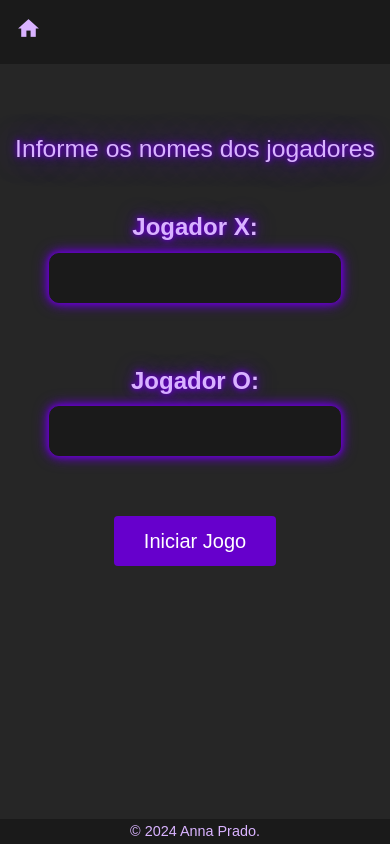
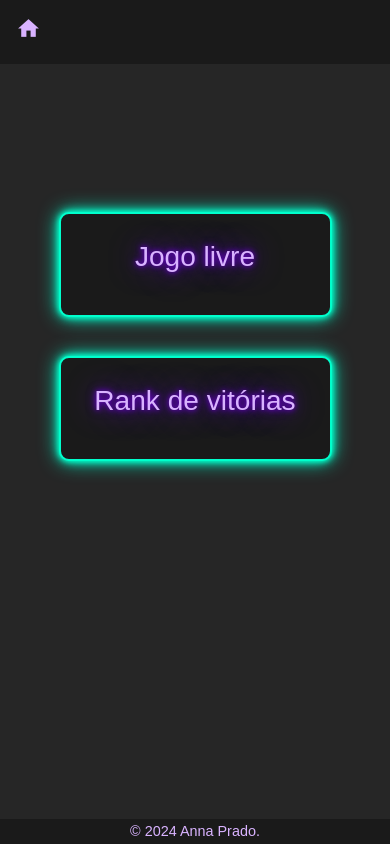
Before and after one commit to annaKarolinePrado/front-games.github.io, an Angular app: page /home-game/jogo-da-velha in a window 390 px wide. Built offline with nearby package versions, Linux system fonts and the light colour scheme; a web font is replaced by a local one.

Commit message:
Criado opções de jogadas para jogo da velha.

```diff
--- a/src/app/app.component.ts
+++ b/src/app/app.component.ts
@@ -5,9 +5,9 @@ import { RodapeComponent } from './rodape/rodape.component';
 import { LoginComponent } from './login/login.component';
 import { SignupComponent } from './signup/signup.component';
 import { HomeGameComponent } from './home-game/home-game.component';
-import { JogoDaVelhaComponent } from './home-game/jogo-da-velha/jogo-da-velha.component';
 import { GameBoardComponent } from './home-game/jogo-da-velha/game-board/game-board.component';
 import { JogoDaMemoriaComponent } from './home-game/jogo-da-memoria/jogo-da-memoria.component';
+import { JogoDaVelhaComponent } from './home-game/jogo-da-velha/jogo-da-velha.component';
 
 @Component({
   selector: 'app-root',
--- a/src/app/home-game/jogo-da-velha/jogo-da-velha.component.css
+++ b/src/app/home-game/jogo-da-velha/jogo-da-velha.component.css
@@ -1,11 +1,16 @@
-h2 {
+.free-game {
+  margin-top: 15%;
+}
+
+.name-player {
   margin-bottom: 7%;
   margin-top: 7%;
   text-shadow: 0 0 5px #6600cc, 0 0 10px #6600cc, 0 0 30px #6600cc;
 }
 
 .divPlayer,
-.buttonPlayer {
+.buttonPlayer,
+.buttonBack {
   margin-top: 35px;
 }
 
@@ -41,6 +46,7 @@ button {
 }
 
 button:hover {
+  transform: scale(1.1);
   background-color: #8000ff;
   box-shadow: 0 0 5px #6600cc, 0 0 10px #6600cc, 0 0 20px #6600cc;
 }
@@ -50,17 +56,53 @@ button:hover {
   font-size: 0.875em;
 }
 
+.card {
+  width: 37%;
+  height: 20%;
+  margin-left: 31.5%;
+  margin-bottom: 5%;
+  background-color: var(--menu-color);
+  color: var(--text-color);
+  border: 2px solid #00ffcc;
+  border-radius: 10px;
+  box-shadow: 0 0 5px #00ffcc, 0 0 10px #00ffcc, 0 0 20px #00ffcc;
+  transition: transform 0.3s;
+  cursor: pointer;
+}
+
+.card:hover {
+  transform: scale(1.1);
+}
+
+.option {
+  margin-top: 30%;
+}
+
+.option-game {
+  padding: 8%;
+  text-align: center;
+  font-size: 1.3em;
+  text-shadow: 0 0 5px #6600cc, 0 0 10px #6600cc, 0 0 30px #6600cc;
+}
+
 @media (max-width: 765px) {
-  h2 {
-    margin-top: 30%;
-  }
-
   input {
     width: calc(80% - 20px);
   }
 
-  .divPlayer,
-  .buttonPlayer {
-    margin-top: 45px;
+  .option {
+    margin-top: 50%;
+  }
+
+  .card {
+    margin-left: 15%;
+    margin-bottom: 10%;
+    width: 70%;
+    height: 50%;
+    font-size: 0.9em;
+  }
+
+  .free-game {
+    margin-top: 25%;
   }
 }
--- a/src/app/home-game/jogo-da-velha/jogo-da-velha.component.html
+++ b/src/app/home-game/jogo-da-velha/jogo-da-velha.component.html
@@ -1,11 +1,11 @@
-
-<div>
-    <h2>Informe os nomes dos jogadores</h2>
+<div *ngIf="showFreeGame" class="free-game">
+    <h2 class="name-player">Informe os nomes dos jogadores</h2>
     <div class="divPlayer">
         <label for="player1" class="player1">Jogador X:</label>
         <input id="player1" [(ngModel)]="player1" name="player1">
         <div *ngIf="player1Error" class="error">{{ player1Error }}</div>
     </div>
+
     <div class="divPlayer">
         <label for="player2" class="player2">Jogador O:</label>
         <input id="player2" [(ngModel)]="player2" name="player2">
@@ -14,4 +14,19 @@
     <div class="buttonPlayer">
         <button (click)="startGame()">Iniciar Jogo</button>
     </div>
+    <div class="buttonBack">
+        <button (click)="backToOption()">Voltar</button>
+    </div>
 </div>
+<div class="option">
+    <div class="card card-jogo-livre" (click)="homeFreeGame()" *ngIf="showCardFreeGame">
+        <div class="card-content">
+          <p class="option-game">Jogo livre</p>
+        </div>
+    </div>
+    <div class="card" *ngIf="showCardFreeGame">
+        <div class="card-content">
+          <p class="option-game">Rank de vitórias</p>
+        </div>
+    </div>
+</div>
--- a/src/app/home-game/jogo-da-velha/jogo-da-velha.component.ts
+++ b/src/app/home-game/jogo-da-velha/jogo-da-velha.component.ts
@@ -18,6 +18,19 @@ export class JogoDaVelhaComponent {
 
   constructor(private router: Router) {}
 
+  showFreeGame = false;
+  showCardFreeGame = true;
+
+  homeFreeGame() {
+    this.showFreeGame = true;
+    this.showCardFreeGame = false;
+  }
+
+  backToOption() {
+    this.showFreeGame = false;
+    this.showCardFreeGame = true;
+  }
+
   startGame(): void {
     this.player1Error = '';
     this.player2Error = '';
--- a/src/app/login/login.component.ts
+++ b/src/app/login/login.component.ts
@@ -1,3 +1,4 @@
+import { HomeComponent } from './../home/home.component';
 import { LoginDTO } from './../models/login.dto';
 import { HttpClient, HttpClientModule } from '@angular/common/http';
 import { Component } from '@angular/core';
@@ -5,8 +6,7 @@ import { FormsModule, FormGroup, Validators, FormBuilder  } from '@angular/forms
 import { CommonModule } from '@angular/common';
 import { ReactiveFormsModule } from '@angular/forms';
 import { UserDTO } from '../models/user.dto';
-import { RouterModule } from '@angular/router';
-
+import { Router, RouterModule } from '@angular/router';
 
 @Component({
   selector: 'app-login',
@@ -17,12 +17,12 @@ import { RouterModule } from '@angular/router';
 })
 export class LoginComponent {
 
-
   loginForm: FormGroup;
   showSignupForm: boolean = true;
 
-
-  constructor(private fb: FormBuilder,  private http: HttpClient) {
+  constructor(private fb: FormBuilder,
+              private http: HttpClient,
+              private router: Router) {
     this.loginForm = this.createSignupForm();
   }
   private createSignupForm(): FormGroup {
@@ -41,7 +41,9 @@ export class LoginComponent {
       this.http.post<LoginDTO>('http://localhost:8080/login', user).subscribe((loginDTO: LoginDTO) => {
         console.log('Usuário cadastrado com sucesso', loginDTO);
         localStorage.setItem("token", loginDTO.token);
-      }, error => {
+        this.router.navigate(['/home']);
+      },
+      error => {
         console.error('Erro ao cadastrar usuário', error);
       });
     }
@@ -58,6 +60,5 @@ export class LoginComponent {
   showLoginForm(event: Event) {
     event.preventDefault();
     this.showSignupForm = false;
-    // lógica para mostrar o formulário de login
   }
 }
--- a/src/main.ts
+++ b/src/main.ts
@@ -8,11 +8,11 @@ import { ContactComponent } from './app/contact/contact.component';
 import { LoginComponent } from './app/login/login.component';
 import { SignupComponent } from './app/signup/signup.component';
 import { HomeGameComponent } from './app/home-game/home-game.component';
+import { JogoDaMemoriaComponent } from './app/home-game/jogo-da-memoria/jogo-da-memoria.component';
 import { JogoDaVelhaComponent } from './app/home-game/jogo-da-velha/jogo-da-velha.component';
-import { JogoDaMemoriaComponent } from './app/home-game/jogo-da-memoria/jogo-da-memoria.component';
 
 const routes: Routes = [
-  { path: '', component: HomeComponent },
+  { path: 'home', component: HomeComponent },
   { path: 'sobre', component: AboutComponent },
   { path: 'contato', component: ContactComponent },
   { path: 'login', component: LoginComponent },
```
